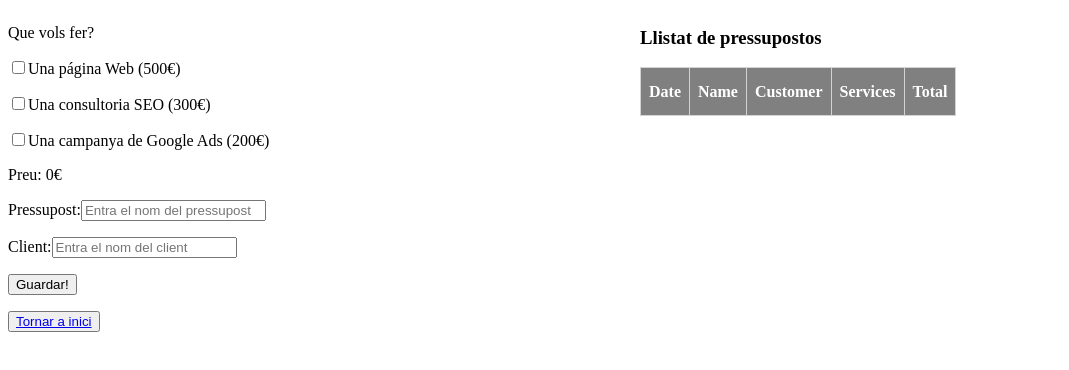
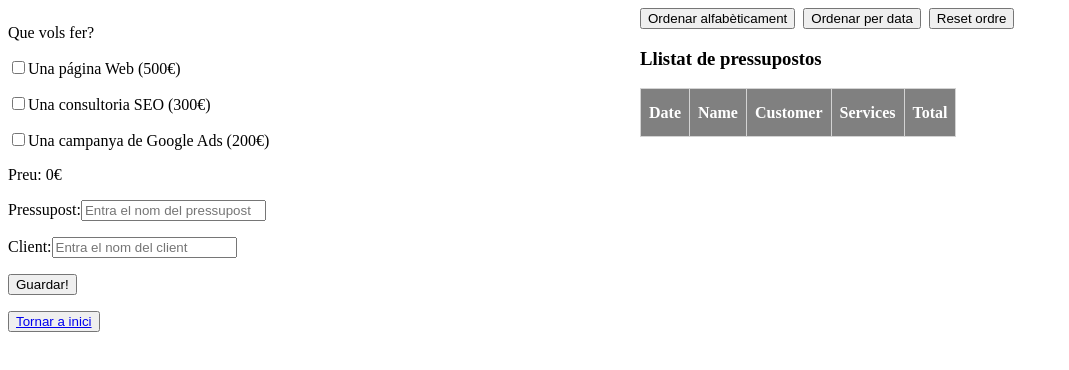
Before and after one commit to jordilop/react-sprint7, a React (Create React App) app: page /quotation in a window 1280 px wide. Shown: the top 370 px of the page, without its empty margins (0-1069 px from the left). Built offline with nearby package versions, Linux system fonts and the light colour scheme.

Commit message:
Exercici 8

```diff
--- a/src/components/Quotation/Quotation.js
+++ b/src/components/Quotation/Quotation.js
@@ -13,7 +13,6 @@ function Quotation() {
     const [extra, setExtra] = useLocalStorage("Extra", 0);
     const [quotation, setQuotation] = useLocalStorage("Total", 0);
     const [quotationList, setQuotationList] = useState([]);
-    const date = new Date();
 
     const getServicesName = (web, seo, ads) => {
         const result = [];
@@ -27,7 +26,7 @@ function Quotation() {
         setQuotationList(prevElements => [
             ...prevElements,
             {
-                date: date.toLocaleDateString(),
+                date: new Date().toLocaleString(),
                 name: document.getElementById("name").value,
                 customer: document.getElementById("customer").value,
                 services: getServicesName(web, seo, ads).toString(),
--- a/src/components/QuotationList/QuotationList.js
+++ b/src/components/QuotationList/QuotationList.js
@@ -1,9 +1,31 @@
+import { useEffect, useState } from "react";
 import "./styles.css";
 
 function QuotationList({ list }) {
 
+    const [orderList, setOrderList] = useState([]);
+
+    const orderByName = () => {
+        const result = [...list].sort((a, b) => (a.name.toLowerCase() < b.name.toLowerCase() ? -1 : (a.name.toLowerCase() > b.name.toLowerCase() ? 1 : 0)));
+        setOrderList(result);
+    }
+
+    const orderByDate = () => {
+        const result = [...list].sort((a, b) => a.date - b.date);
+        setOrderList(result);
+    }
+
+    const resetOrder = () => setOrderList(list);
+
+    useEffect(() => {
+        setOrderList(list)
+    }, [list]);
+
     return (
         <div>
+            <button onClick={orderByName}>Ordenar alfabèticament</button>
+            <button onClick={orderByDate}>Ordenar per data</button>
+            <button onClick={resetOrder}>Reset ordre</button>
             <h3>Llistat de pressupostos</h3>
             <table id="list">
                 <thead>
@@ -17,7 +39,7 @@ function QuotationList({ list }) {
                 </thead >
                 <tbody>
                     {
-                        list.map((element, index) => {
+                        orderList.map((element, index) => {
                             return (
                                 <tr key={index}>
                                     <td>{element.date}</td>
--- a/src/components/QuotationList/styles.css
+++ b/src/components/QuotationList/styles.css
@@ -19,3 +19,7 @@
     background-color: grey;
     color: white;
 }
+
+button {
+    margin-right: .5rem;
+}
```
